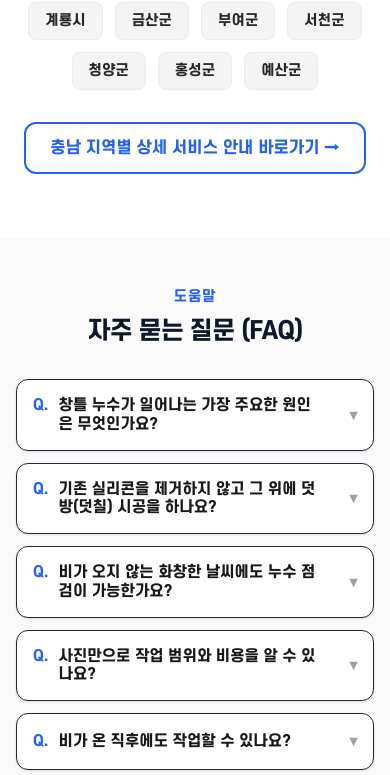
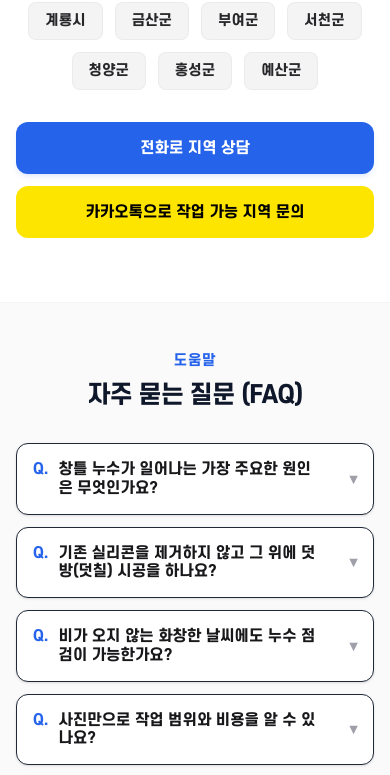
Before and after one commit to wogus5695-ctrl/Chungnam-rope-04, a Next.js app: page / in a window 390 px wide. Shown: the part 8600-9375 px from the top of the page. Built offline with nearby package versions, Linux system fonts and the light colour scheme.

Commit message:
seo: hide sitemap hub link from users except single footer link and add call cta to region block

```diff
--- a/src/components/BottomSections.tsx
+++ b/src/components/BottomSections.tsx
@@ -667,13 +667,21 @@ export function RegionSection() {
             ))}
           </div>
 
-          <div className="text-center">
-            <Link
-              href="/sitemap-chungnam"
-              className="inline-flex items-center gap-2 px-6 py-3 border-2 border-brand-accent text-brand-accent hover:bg-brand-accent hover:text-white font-bold rounded-xl transition-all"
+          <div className="text-center flex flex-col sm:flex-row items-center justify-center gap-3 max-w-md mx-auto">
+            <a
+              href={`tel:${siteConfig.phonePlaceholder}`}
+              className="w-full sm:w-[200px] h-[52px] flex items-center justify-center bg-brand-accent hover:bg-brand-accent-hover text-white text-[15px] font-extrabold rounded-xl shadow-md shadow-brand-accent/10 transition-all text-center"
             >
-              충남 지역별 상세 서비스 안내 바로가기 &rarr;
-            </Link>
+              전화로 지역 상담
+            </a>
+            <a
+              href={siteConfig.kakaoUrlPlaceholder}
+              target="_blank"
+              rel="noopener noreferrer"
+              className="w-full sm:w-[200px] h-[52px] flex items-center justify-center bg-[#fee500] hover:bg-[#fdd835] text-black text-[15px] font-extrabold rounded-xl transition-all text-center"
+            >
+              카카오톡으로 작업 가능 지역 문의
+            </a>
           </div>
         </div>
       </div>
@@ -865,7 +873,7 @@ export function Footer() {
 
           <div className="flex gap-6 text-sm font-semibold">
             <Link href="/sitemap-chungnam" className="hover:text-white transition-colors">
-              충남 지역별 서비스
+              충청남도 서비스 지역
             </Link>
           </div>
         </div>
--- a/src/components/Header.tsx
+++ b/src/components/Header.tsx
@@ -36,7 +36,6 @@ export default function Header() {
             <a href="#services" className="hover:text-brand-accent transition-colors">서비스 안내</a>
             <a href="#process" className="hover:text-brand-accent transition-colors">시공 절차</a>
             <a href="#cases" className="hover:text-brand-accent transition-colors">현장 사례</a>
-            <a href="#regions" className="hover:text-brand-accent transition-colors">서비스 지역</a>
             <a href="#faq" className="hover:text-brand-accent transition-colors">FAQ</a>
           </nav>
 
@@ -103,13 +102,6 @@ export default function Header() {
             현장 사례
           </a>
           <a
-            href="#regions"
-            onClick={() => setIsOpen(false)}
-            className="block px-3 py-2 rounded-md text-base font-semibold text-zinc-600 hover:bg-zinc-50 hover:text-brand-accent"
-          >
-            서비스 지역
-          </a>
-          <a
             href="#faq"
             onClick={() => setIsOpen(false)}
             className="block px-3 py-2 rounded-md text-base font-semibold text-zinc-600 hover:bg-zinc-50 hover:text-brand-accent"
```
